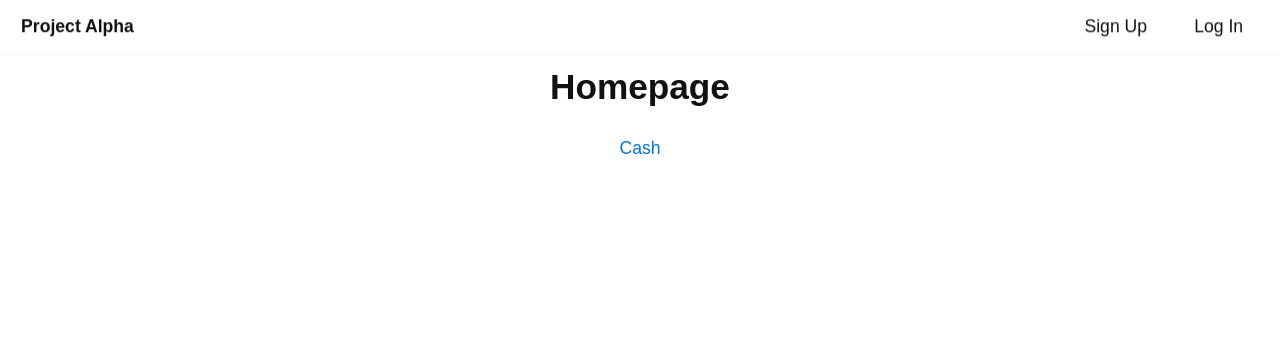
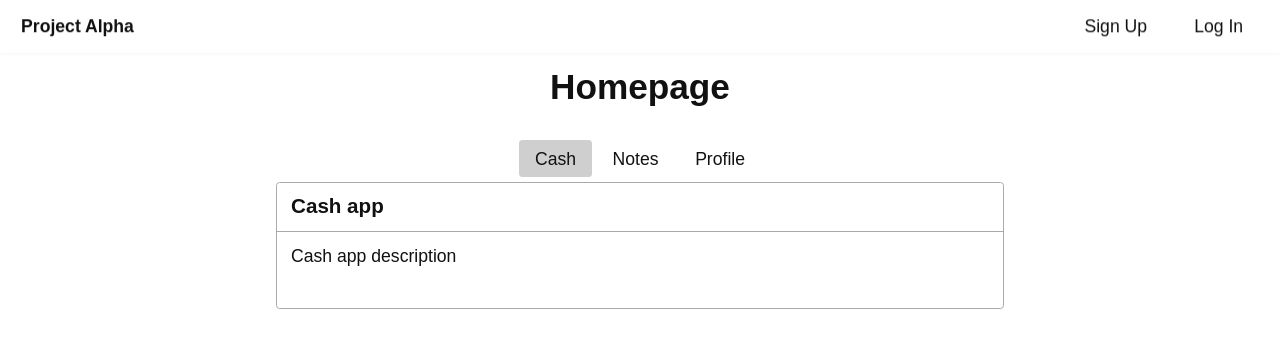
Before and after one commit to Butakov-Andrey/project_alpha, a FastAPI app: page / in a window 1280 px wide. Shown: the top 348 px of the page. Run offline with FastAPI, Linux system fonts and the light colour scheme.

Commit message:
Update home html

```diff
--- a/web/templates/_base.html
+++ b/web/templates/_base.html
@@ -4,8 +4,8 @@
         <meta charset="utf-8">
         <title>{% block title %}Project Alpha{% endblock %}</title>
         <!-- css -->
+        <link rel="stylesheet" href="{{ server }}/css/picnic.min.css">
         <link rel="stylesheet" href="{{ server }}/css/base.css">
-        <link rel="stylesheet" href="{{ server }}/css/picnic.min.css">
         {% block htmx %}
         {% endblock %}
     </head>
--- a/web/templates/cash/base.html
+++ b/web/templates/cash/base.html
@@ -17,7 +17,9 @@
     <div hx-ext="ws" ws-connect="/ws/cash/">
         <form hx-trigger="click" ws-send>
             <input type="hidden" name="cash" value="CAASH">
-            <button>Click Me!</button>
+            <a class="button">
+                Click Me!
+            </a>
         </form>
     </div>
 {% endblock  %}
--- a/web/templates/home.html
+++ b/web/templates/home.html
@@ -4,7 +4,64 @@
 
 {% block content %}
     <h1>Homepage</h1>
-    <a href="{{ server }}/cash/" class="brand">
-        <span>Cash</span>
-    </a>
+
+    <div class="tabs three" style="text-align: center;">
+        <input id="tabC-1" type="radio" name="tabgroupC" checked="">
+        <label class="pseudo button toggle" for="tabC-1">Cash</label>
+        <input id="tabC-2" type="radio" name="tabgroupC">
+        <label class="pseudo button toggle" for="tabC-2">Notes</label>
+        <input id="tabC-3" type="radio" name="tabgroupC">
+        <label class="pseudo button toggle" for="tabC-3">Profile</label>
+
+        <div class="row">
+            <div>
+                <div class="card" style="margin: 0 20px;">
+                <header><h3>Cash app</h3></header>
+                <p>
+                    Cash app description
+                </p>
+                <footer style="text-align: center;">
+                    {% if user %}
+                    <a href="{{ server }}/cash/" class="button">
+                        Link for app
+                    </a>
+                    {% endif %}
+                </footer>
+                </div>
+            </div>
+
+            <div>
+                <div class="card" style="margin: 0 20px;">
+                <header><h3>Notes app</h3></header>
+                <p>
+                    Notes app description
+                </p>
+                <footer style="text-align: center;">
+                    {% if user %}
+                    <a href="#" class="button">
+                        In development...
+                    </a>
+                    {% endif %}
+                </footer>
+                </div>
+            </div>
+
+            <div>
+                <div class="card" style="margin: 0 20px;">
+                <header><h3>Profile app</h3></header>
+                <p>
+                    Profile app description
+                </p>
+                <footer style="text-align: center;">
+                    {% if user %}
+                    <a href="#" class="button">
+                        In development...
+                    </a>
+                    {% endif %}
+                </footer>
+                </div>
+            </div>
+        </div>
+    </div>
+
 {% endblock  %}
```
